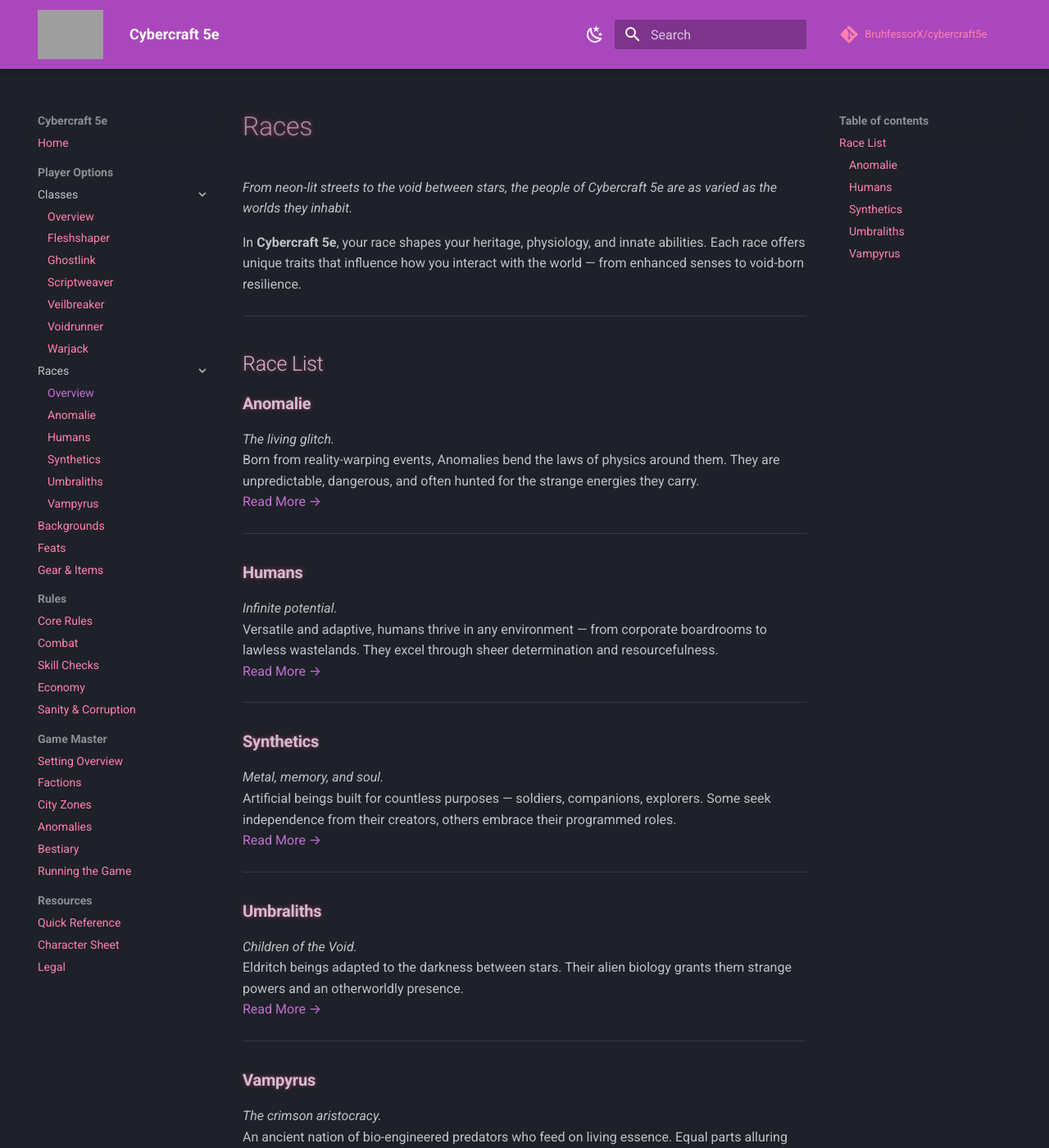
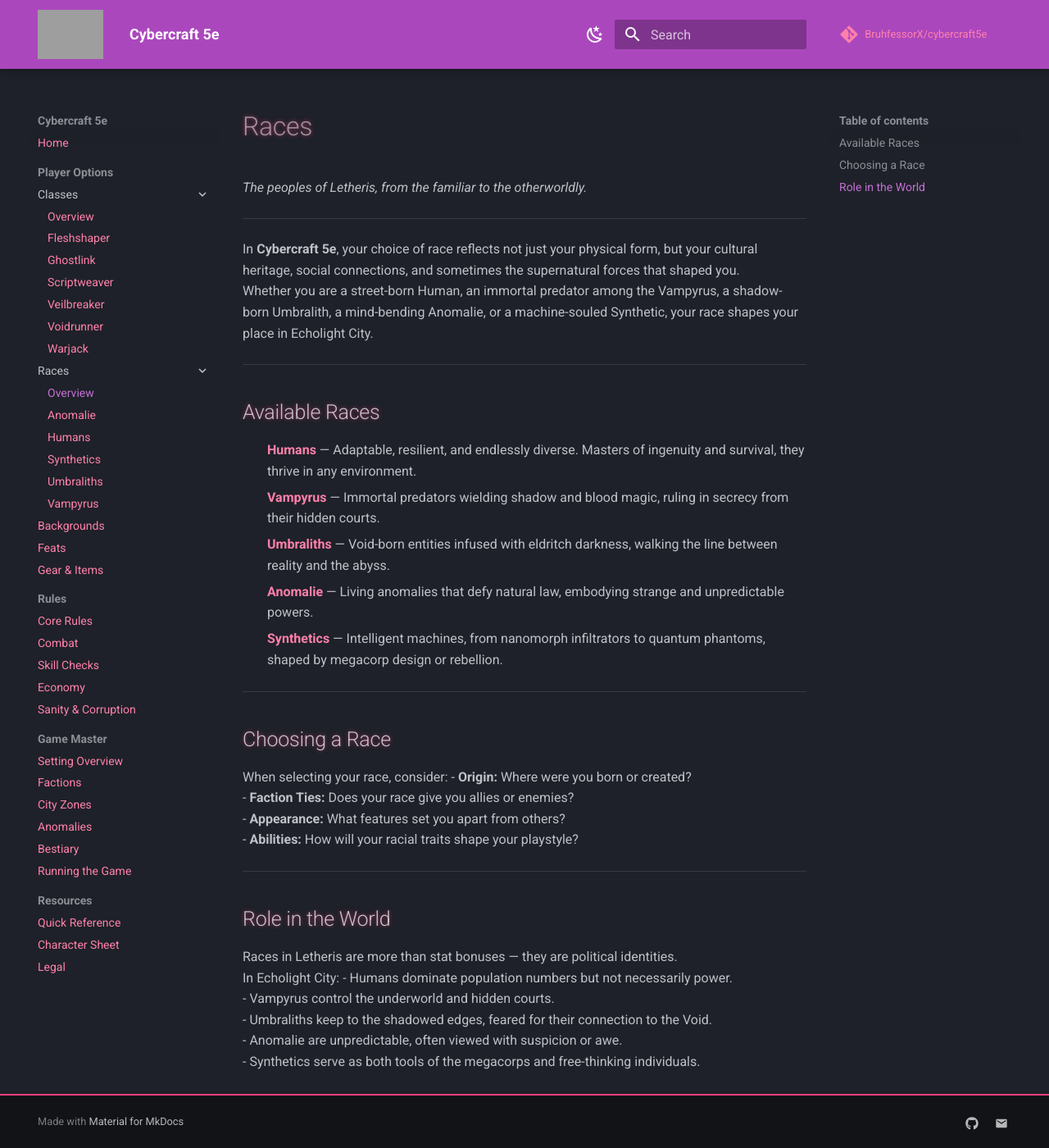
Before and after one commit to BruhfessorX/cybercraft5e, an MkDocs documentation site: the page built from docs/player-options/races.md, in a window 1280 px wide and 1400 px high. Shown: the whole window at 82% size. Built offline with MkDocs 1.6.1 and Material for MkDocs 9.7.7, drawn with Linux system fonts in a browser that asks for light colours; comment, search, counter and statistics services are not loaded; some of the changed text lies outside the part shown; grey boxes are pictures that could not be loaded.

```diff
--- a/docs/player-options/races.md
+++ b/docs/player-options/races.md
@@ -1,41 +1,37 @@
 # Races
-*From neon-lit streets to the void between stars, the people of Cybercraft 5e are as varied as the worlds they inhabit.*
-
-In **Cybercraft 5e**, your race shapes your heritage, physiology, and innate abilities. Each race offers unique traits that influence how you interact with the world — from enhanced senses to void-born resilience.
+*The peoples of Letheris, from the familiar to the otherworldly.*
 
 ---
 
-## Race List
-
-### **Anomalie**
-*The living glitch.*
-Born from reality-warping events, Anomalies bend the laws of physics around them. They are unpredictable, dangerous, and often hunted for the strange energies they carry.
-[Read More →](races/anomalie.md)
+In **Cybercraft 5e**, your choice of race reflects not just your physical form, but your cultural heritage, social connections, and sometimes the supernatural forces that shaped you.
+Whether you are a street-born Human, an immortal predator among the Vampyrus, a shadow-born Umbralith, a mind-bending Anomalie, or a machine-souled Synthetic, your race shapes your place in Echolight City.
 
 ---
 
-### **Humans**
-*Infinite potential.*
-Versatile and adaptive, humans thrive in any environment — from corporate boardrooms to lawless wastelands. They excel through sheer determination and resourcefulness.
-[Read More →](races/humans.md)
+## Available Races
+
+- **[Humans](humans.md)** — Adaptable, resilient, and endlessly diverse. Masters of ingenuity and survival, they thrive in any environment.
+- **[Vampyrus](vampyrus.md)** — Immortal predators wielding shadow and blood magic, ruling in secrecy from their hidden courts.
+- **[Umbraliths](umbraliths.md)** — Void-born entities infused with eldritch darkness, walking the line between reality and the abyss.
+- **[Anomalie](anomalie.md)** — Living anomalies that defy natural law, embodying strange and unpredictable powers.
+- **[Synthetics](synthetics.md)** — Intelligent machines, from nanomorph infiltrators to quantum phantoms, shaped by megacorp design or rebellion.
 
 ---
 
-### **Synthetics**
-*Metal, memory, and soul.*
-Artificial beings built for countless purposes — soldiers, companions, explorers. Some seek independence from their creators, others embrace their programmed roles.
-[Read More →](races/synthetics.md)
+## Choosing a Race
+When selecting your race, consider:
+- **Origin:** Where were you born or created?
+- **Faction Ties:** Does your race give you allies or enemies?
+- **Appearance:** What features set you apart from others?
+- **Abilities:** How will your racial traits shape your playstyle?
 
 ---
 
-### **Umbraliths**
-*Children of the Void.*
-Eldritch beings adapted to the darkness between stars. Their alien biology grants them strange powers and an otherworldly presence.
-[Read More →](races/umbraliths.md)
-
----
-
-### **Vampyrus**
-*The crimson aristocracy.*
-An ancient nation of bio-engineered predators who feed on living essence. Equal parts alluring and terrifying, they command power through politics and fear.
-[Read More →](races/vampyrus.md)
+## Role in the World
+Races in Letheris are more than stat bonuses — they are political identities.
+In Echolight City:
+- Humans dominate population numbers but not necessarily power.
+- Vampyrus control the underworld and hidden courts.
+- Umbraliths keep to the shadowed edges, feared for their connection to the Void.
+- Anomalie are unpredictable, often viewed with suspicion or awe.
+- Synthetics serve as both tools of the megacorps and free-thinking individuals.
```
